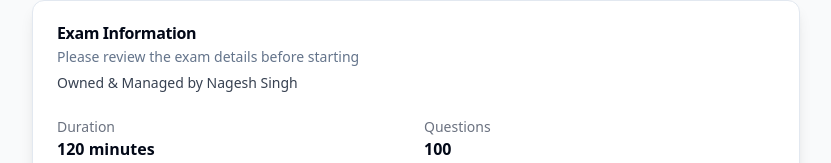
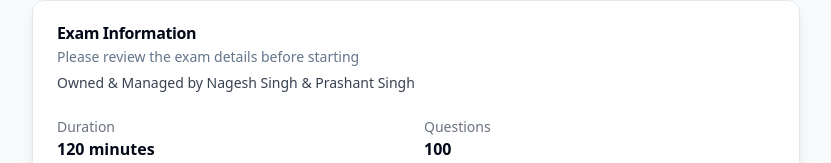
Before and after one commit to rajputana70/ciscoccnatestApp, a Next.js app: page / in a window 1280 px wide. Shown: the part 184-347 px from the top of the page, without its empty margins (224-1055 px from the left). Built offline with nearby package versions, Linux system fonts and the light colour scheme.

Commit message:
Update WelcomeScreen.tsx

```diff
--- a/src/components/WelcomeScreen.tsx
+++ b/src/components/WelcomeScreen.tsx
@@ -49,7 +49,7 @@ const WelcomeScreen: React.FC<WelcomeScreenProps> = ({ onStartExam }) => {
           </CardDescription>
 
           <p className="text-sm font-medium text-gray-700">
-            Owned &amp; Managed by Nagesh Singh
+            Owned &amp; Managed by Nagesh Singh & Prashant Singh
           </p>
         </CardHeader>
 
```
